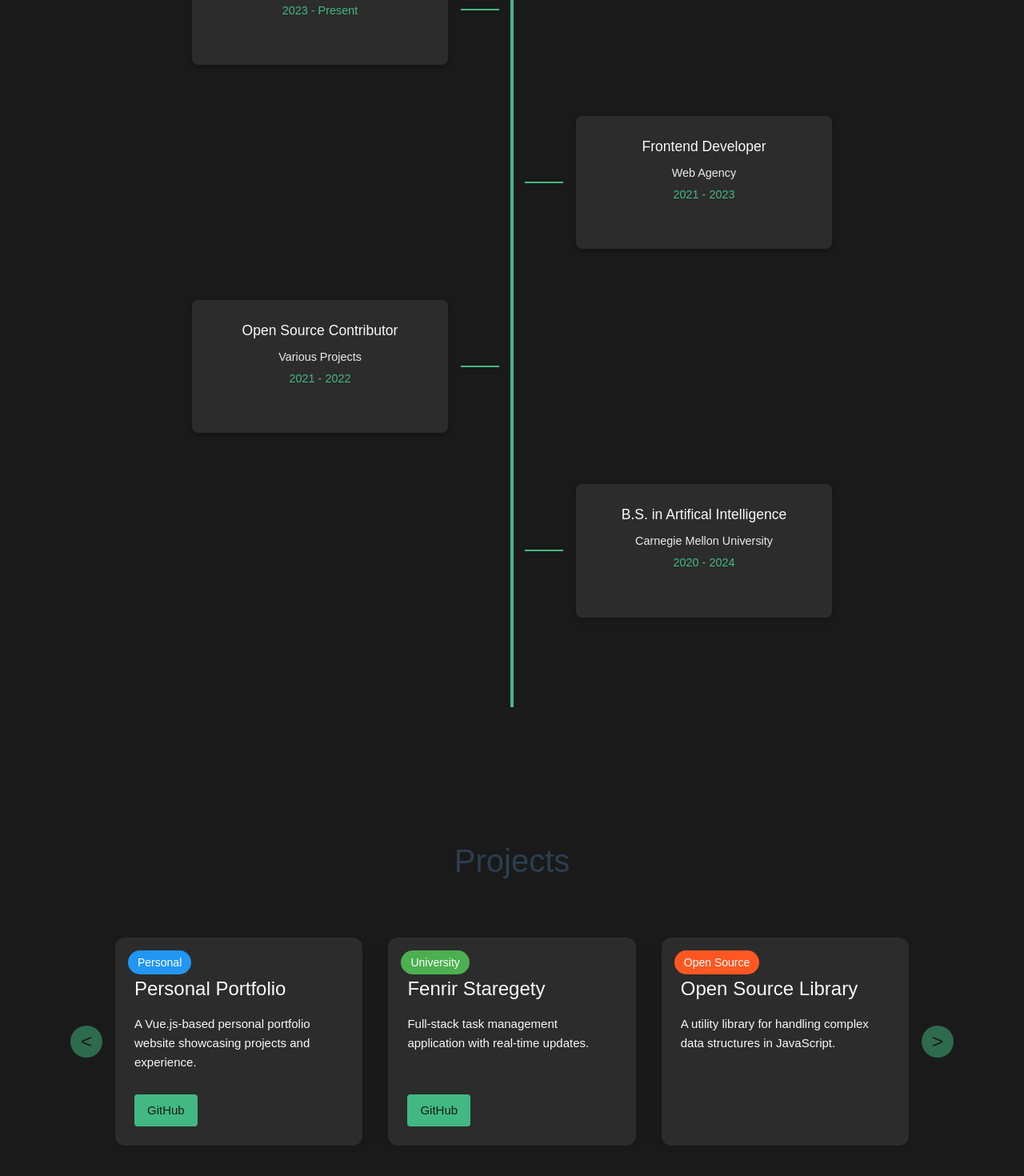
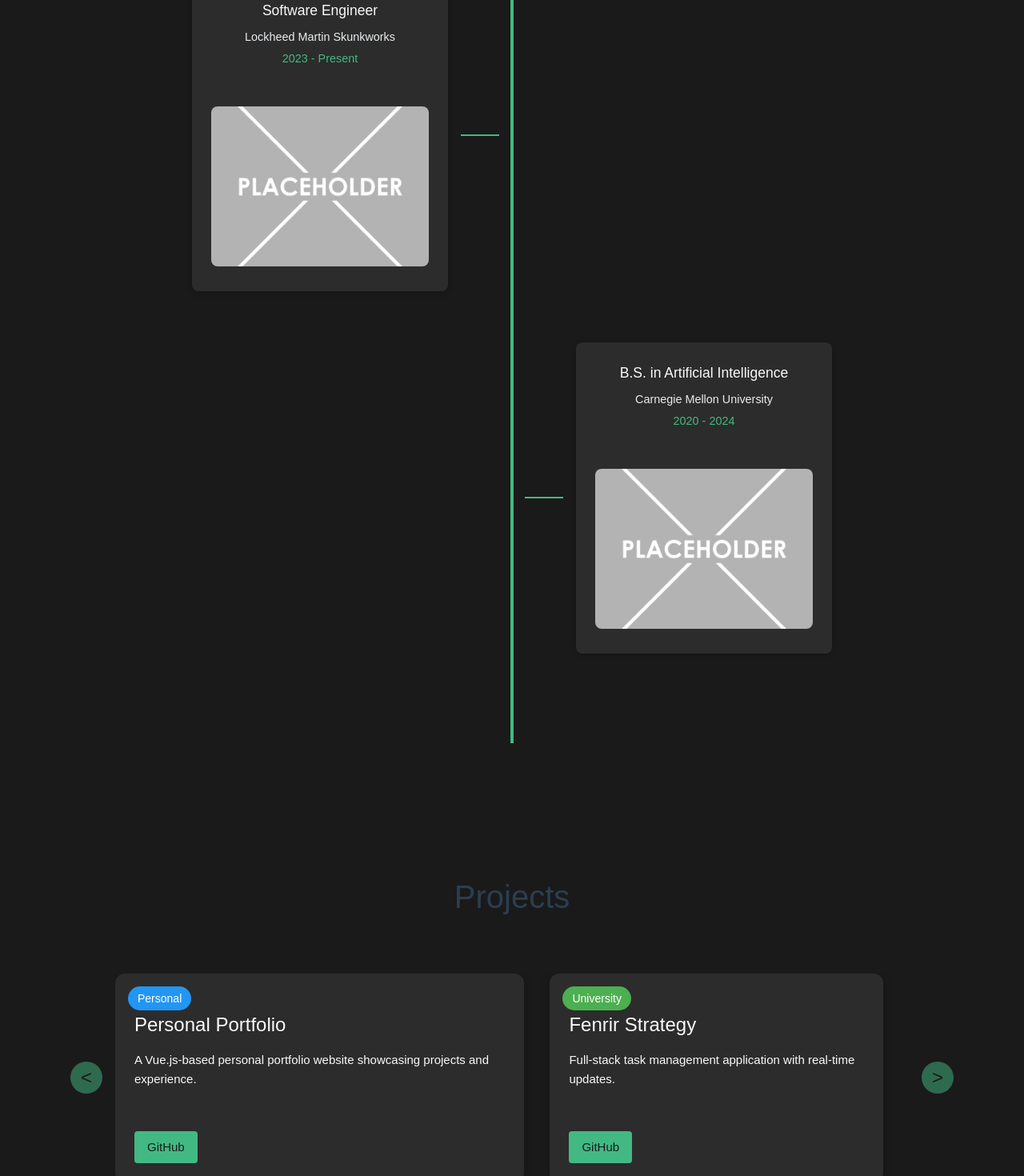
Before and after one commit to truelsont/personal_website, a Vue app: page / in a window 1280 px wide. Shown: the part 1020-2490 px from the top of the page at 80% size. Built offline with nearby package versions, Linux system fonts and the light colour scheme; the HTML template or start-up script is replaced by a standard one.

Commit message:
added images to the timeline

```diff
--- a/src/assets/component-data/projects-data.json
+++ b/src/assets/component-data/projects-data.json
@@ -19,11 +19,15 @@
           "label": "GitHub",
           "url": "https://github.com/username/portfolio"
         }
+      ],
+      "images": [
+        "/images/portfolio-1.jpg",
+        "/images/portfolio-2.jpg"
       ]
     },
     {
       "id": 2,
-      "title": "Fenrir Staregety",
+      "title": "Fenrir Strategy",
       "description": "Full-stack task management application with real-time updates.",
       "detailedSummary": "A comprehensive task management solution that allows teams to collaborate in real-time. Features include drag-and-drop task organization, real-time notifications, and detailed analytics dashboard.",
       "category": "University",
@@ -37,23 +41,8 @@
         }
       ],
       "images": [
-        "/images/taskmanager-1.jpg",
-        "/images/taskmanager-2.jpg"
-      ]
-    },
-    {
-      "id": 3,
-      "title": "Open Source Library",
-      "description": "A utility library for handling complex data structures in JavaScript.",
-      "detailedSummary": "A comprehensive JavaScript library that provides efficient implementations of various data structures and algorithms. Features include tree traversal, graph algorithms, and sorting utilities.",
-      "category": "Open Source",
-      "technologies": ["JavaScript", "TypeScript", "Jest"],
-      "priority": 3,
-      "date": "2023-09-01",
-      "links": [],
-      "images": [
-        "/images/library-1.jpg",
-        "/images/library-2.jpg"
+        "/images/portfolio-1.jpg",
+        "/images/portfolio-2.jpg"
       ]
     }
   ]
--- a/src/assets/component-data/summary-data.json
+++ b/src/assets/component-data/summary-data.json
@@ -5,7 +5,7 @@
   "profileImage": "images/profile.jpg",
   "shortBio": "\"Vision without execution is hallucination.\" - Thomas Edison",
   "description": [
-    "I am a software engineer that has recently graduated from Carnegie Mellon University. I have interest in AI/ML, AI agents, and distributed systems. I currently work at Lockheed Martin Skunkworks."
+    "I am a software engineer that has recently graduated from Carnegie Mellon University. I have interest in AI/ML, AI agents, and distributed systems. I currently work at Lockheed Martin Skunkworks on the Mission System Roadmaps DataLinks team. Specifically I work on system architecture for the 5th Gen CUT program and the 5G.MIL program."
   ],
   "highlights": "B.S. in Artifical Intelligence with Honors from Carnegie Mellon University. Pursuing M.S. in Compter Science from University of Texas at Austin.",
   "skills": {
--- a/src/assets/component-data/timeline-data.json
+++ b/src/assets/component-data/timeline-data.json
@@ -1,32 +1,18 @@
 {
   "items": [
     {
-      "title": "",
-      "organization": "Tech Corp",
+      "title": "Software Engineer",
+      "organization": "Lockheed Martin Skunkworks",
       "date": "2023 - Present",
-      "summary": "Leading development of cloud-native applications and microservices architecture. Implementing best practices for scalable and maintainable code.",
-      "image": "/path/to/image1.jpg"
+      "summary": "Working on cutting-edge aerospace technology and AI systems.",
+      "image": "/timeline/image.png"
     },
     {
-      "title": "Frontend Developer",
-      "organization": "Web Agency",
-      "date": "2021 - 2023",
-      "summary": "Developed responsive web applications using modern JavaScript frameworks. Collaborated with designers to implement pixel-perfect UIs.",
-      "image": "/path/to/image2.jpg"
-    },
-    {
-      "title": "Open Source Contributor",
-      "organization": "Various Projects",
-      "date": "2021 - 2022",
-      "summary": "Contributed to multiple open source projects, focusing on performance optimizations and bug fixes.",
-      "image": "/path/to/image3.jpg"
-    },
-    {
-      "title": "B.S. in Artifical Intelligence",
+      "title": "B.S. in Artificial Intelligence",
       "organization": "Carnegie Mellon University",
       "date": "2020 - 2024",
-      "summary": "Built full-stack applications using Node.js and React. Implemented CI/CD pipelines and automated testing.",
-      "image": "/path/to/image4.jpg"
+      "summary": "",
+      "image": "/timeline/image.png"
     }
   ]
 }
--- a/src/components/ProjectShowcaseComponent.vue
+++ b/src/components/ProjectShowcaseComponent.vue
@@ -5,7 +5,7 @@
       <button class="nav-button prev" @click="prevProject" :disabled="currentIndex === 0">&lt;</button>
       <div class="projects-carousel">
         <div class="carousel-track" :style="{ transform: `translateX(-${currentIndex * (100/3)}%)` }">
-          <div v-for="project in sortedProjects"
+          <div v-for="project in projects"
                :key="project.id"
                class="project-card"
                @click="selectProject(project)">
@@ -39,11 +39,13 @@
         <h2>{{ selectedProject.title }}</h2>
         <div class="modal-details">
           <p class="detailed-summary">{{ selectedProject.detailedSummary }}</p>
-          <div class="project-images">
+          <div v-if="selectedProject.images" class="project-images">
             <img v-for="(image, index) in selectedProject.images"
                  :key="index"
-                 :src="image"
-                 :alt="selectedProject.title + ' image ' + (index + 1)">
+                 :src="getImageUrl(image)"
+                 v-if="getImageUrl(image)"
+                 :alt="`${selectedProject.title} screenshot ${index + 1}`"
+                 class="project-image">
           </div>
           <div class="project-tags">
             <span v-for="tech in selectedProject.technologies" :key="tech" class="tag">{{ tech }}</span>
@@ -62,21 +64,42 @@
 </template>
 
 <script setup lang="ts">
-import { ref, computed } from 'vue'
+import { ref, computed, onMounted } from 'vue'
 import projectsData from '@/assets/component-data/projects-data.json'
 
 const currentIndex = ref(0)
 const selectedProject = ref(null)
+const imageUrls = ref<Record<string, string>>({})
+const projects = ref(projectsData.projects)
 
-const projects = ref(projectsData.projects)
+// Use Vite's glob import to get all project images
+const images = import.meta.glob('../assets/images/**/*')
+console.log(images)
+
+onMounted(async () => {
+  // Load all images for all project items
+  for (const item of projects.value) {
+    // Load main image
+    if (item.images) {
+      for (const imagePath of item.images) {
+        const fullPath = `../assets${imagePath}`
+        if (images[fullPath]) {
+          try {
+            const module = await images[fullPath]()
+            imageUrls.value[imagePath] = module.default
+          } catch (error) {
+            console.error(`Failed to load image: ${imagePath}`, error)
+          }
+        }
+      }
+    }
+  }
+})
 
 const sortedProjects = computed(() => {
   return [...projects.value].sort((a, b) => {
-    // If no priority is set, treat it as MAX_INT
     const priorityA = a.priority || Number.MAX_SAFE_INTEGER
     const priorityB = b.priority || Number.MAX_SAFE_INTEGER
-
-    // Sort by priority (lower numbers first)
     return priorityA - priorityB
   })
 })
@@ -104,6 +127,10 @@ const selectProject = (project) => {
 const closeModal = () => {
   selectedProject.value = null
 }
+
+const getImageUrl = (path: string) => {
+  return imageUrls.value[path] || ''
+}
 </script>
 
 <style scoped>
@@ -122,7 +149,6 @@ h2 {
 }
 
 .carousel-container {
-  position: relative;
   width: 100%;
   display: flex;
   align-items: center;
@@ -161,9 +187,9 @@ h2 {
   top: 1rem;
   left: 1rem;
   padding: 0.25rem 0.75rem;
+  font-size: 0.875rem;
   border-radius: 1rem;
   color: white;
-  font-size: 0.875rem;
   font-weight: 500;
   z-index: 1;
 }
@@ -284,17 +310,24 @@ h2 {
 }
 
 .project-images {
+  margin: 2rem 0;
   display: grid;
-  grid-template-columns: repeat(auto-fit, minmax(250px, 1fr));
-  gap: 1rem;
-  margin: 2rem 0;
+  grid-template-columns: repeat(auto-fit, minmax(300px, 1fr));
+  gap: 1.5rem;
+  width: 100%;
 }
 
-.project-images img {
+.project-image {
   width: 100%;
-  height: auto;
+  height: 250px;
+  object-fit: cover;
   border-radius: 8px;
-  object-fit: cover;
+  box-shadow: 0 4px 12px rgba(0, 0, 0, 0.1);
+  transition: transform 0.3s ease;
+}
+
+.project-image:hover {
+  transform: scale(1.02);
 }
 
 .project-tags {
@@ -305,9 +338,9 @@ h2 {
 }
 
 .tag {
+  padding: 0.25rem 0.75rem;
   background: var(--accent-color);
   color: var(--bg-primary);
-  padding: 0.25rem 0.75rem;
   border-radius: 1rem;
   font-size: 0.875rem;
 }
--- a/src/components/TimelineComponent.vue
+++ b/src/components/TimelineComponent.vue
@@ -23,6 +23,10 @@
                 <div class="timeline-org">{{ item.organization }}</div>
                 <div class="timeline-date">{{ item.date }}</div>
               </div>
+              <img v-if="item.image"
+                   :src="getImageUrl(item.image)"
+                   :alt="item.title"
+                   class="timeline-preview-image">
             </div>
           </div>
         </div>
@@ -37,9 +41,20 @@
             <div class="timeline-org">{{ items[selectedItem].organization }}</div>
             <div class="timeline-date">{{ items[selectedItem].date }}</div>
             <div class="expanded-details">
+              <!-- Main image -->
               <img v-if="items[selectedItem].image"
-                   :src="items[selectedItem].image"
-                   :alt="items[selectedItem].title">
+                   :src="getImageUrl(items[selectedItem].image)"
+                   :alt="items[selectedItem].title"
+                   class="main-image">
+
+              <!-- Additional images if they exist -->
+              <div v-if="items[selectedItem].additionalImages" class="additional-images">
+                <img v-for="(imagePath, imgIndex) in items[selectedItem].additionalImages"
+                     :key="imgIndex"
+                     :src="getImageUrl(imagePath)"
+                     :alt="`${items[selectedItem].title} - ${imgIndex + 2}`"
+                     class="additional-image">
+              </div>
               <p>{{ items[selectedItem].summary }}</p>
             </div>
           </div>
@@ -49,15 +64,42 @@
   </div>
 </template>
 
-<script setup>
+<script setup lang="ts">
 import { ref, onMounted } from 'vue'
 import timelineData from '@/assets/component-data/timeline-data.json'
 
+const currentIndex = ref(0)
 const selectedItem = ref(null)
 const items = ref([])
+const imageUrls = ref<Record<string, string>>({})
 
-onMounted(() => {
+// Use Vite's glob import to get all timeline images
+const images = import.meta.glob('../assets/images/**/image.png')
+console.log('Available images:', images)
+
+onMounted(async () => {
   items.value = timelineData.items
+  console.log('Timeline items:', items.value)
+
+  // Load all images for all timeline items
+  for (const item of items.value) {
+    if (item.image) {
+      const mainPath = `../assets/images${item.image}`
+      console.log('Looking for image at:', mainPath)
+      if (images[mainPath]) {
+        try {
+          const module = await images[mainPath]()
+          imageUrls.value[item.image] = module.default
+          console.log('Successfully loaded image:', item.image)
+        } catch (error) {
+          console.error(`Failed to load image: ${item.image}`, error)
+        }
+      } else {
+        console.warn('Image not found:', mainPath)
+      }
+    }
+  }
+  console.log('Final imageUrls:', imageUrls.value)
 })
 
 const selectItem = (index) => {
@@ -66,6 +108,10 @@ const selectItem = (index) => {
 
 const closeExpanded = () => {
   selectedItem.value = null
+}
+
+const getImageUrl = (path: string) => {
+  return imageUrls.value[path] || ''
 }
 </script>
 
@@ -200,6 +246,41 @@ const closeExpanded = () => {
   margin-top: 0.25rem;
 }
 
+.timeline-preview-image {
+  width: 100%;
+  height: 200px;
+  object-fit: cover;
+  border-radius: 8px;
+  margin-top: 1rem;
+}
+
+.main-image {
+  width: 100%;
+  max-height: 400px;
+  object-fit: cover;
+  border-radius: 8px;
+  margin-bottom: 1rem;
+}
+
+.additional-images {
+  display: grid;
+  grid-template-columns: repeat(auto-fit, minmax(200px, 1fr));
+  gap: 1rem;
+  margin-bottom: 1.5rem;
+}
+
+.additional-image {
+  width: 100%;
+  height: 150px;
+  object-fit: cover;
+  border-radius: 8px;
+  transition: transform 0.2s;
+}
+
+.additional-image:hover {
+  transform: scale(1.05);
+}
+
 /* Expanded view */
 .timeline-expanded {
   position: fixed;
@@ -241,14 +322,6 @@ const closeExpanded = () => {
   margin-top: 2rem;
 }
 
-.expanded-details img {
-  width: 100%;
-  max-height: 300px;
-  object-fit: cover;
-  border-radius: 8px;
-  margin-bottom: 1.5rem;
-}
-
 .expanded-details p {
   line-height: 1.6;
   color: var(--text-secondary);
```
Also changed, not shown: src/assets/images/projects/image.png (added).
